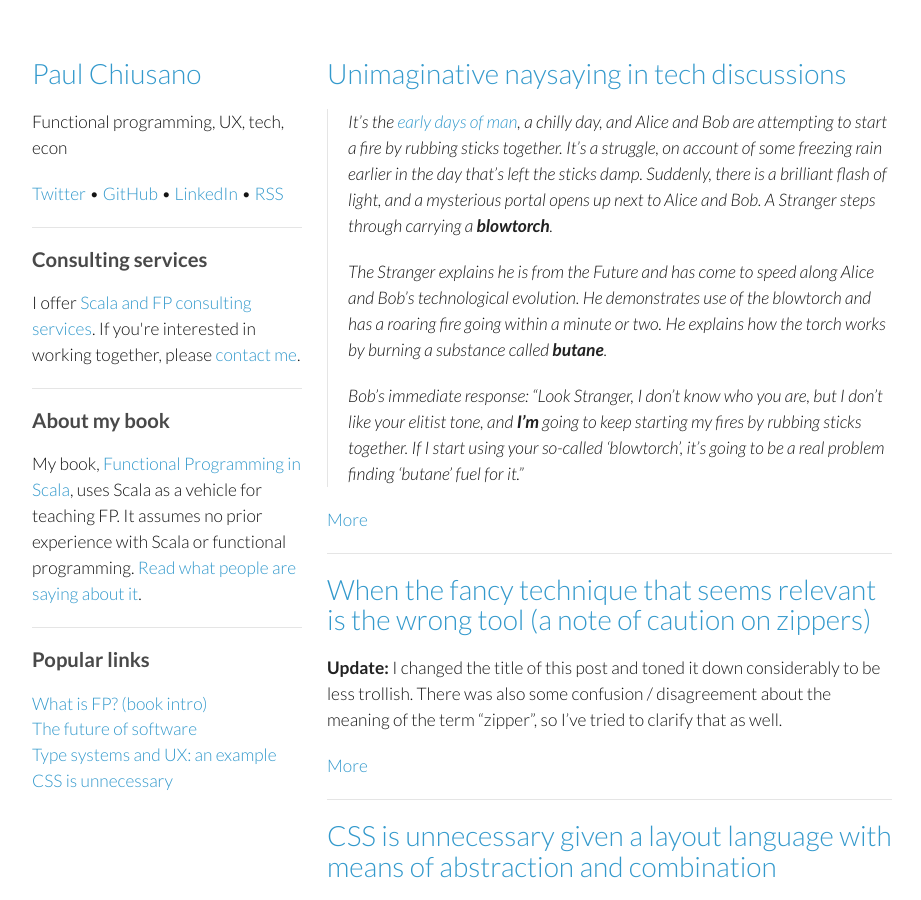
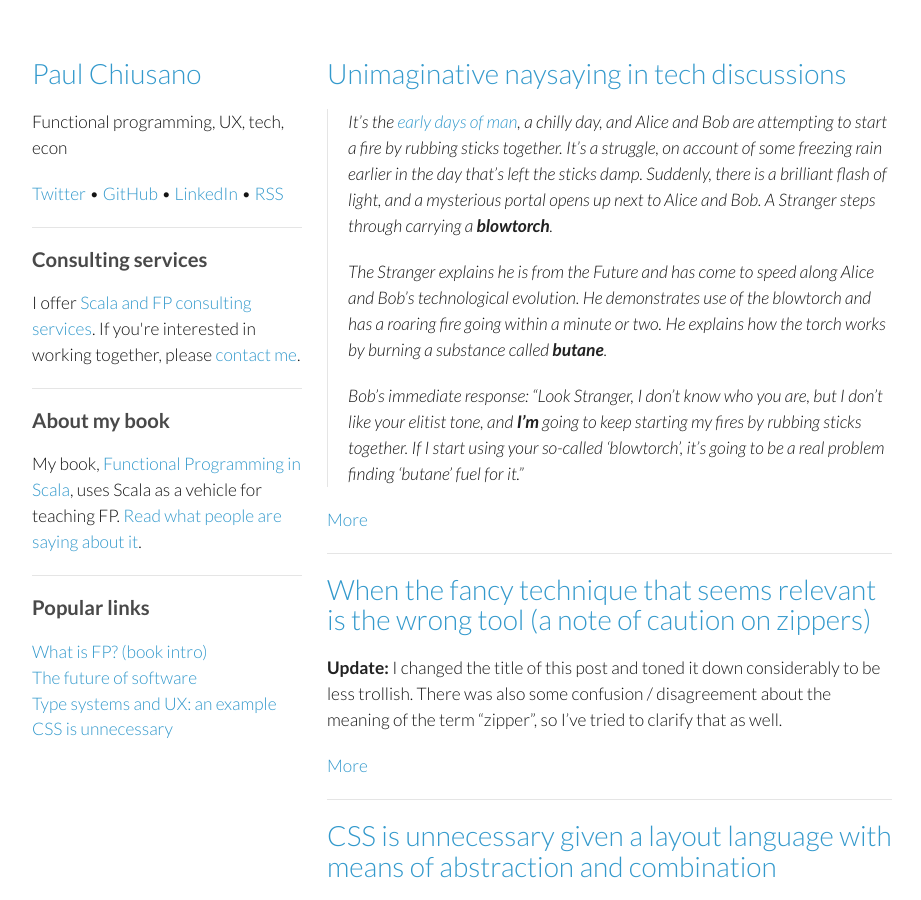
Before and after one commit to pchiusano/pchiusano.github.io, a Jekyll site: the page built from index.html, in a window 1280 px wide and 900 px high. Shown: the whole window, without its empty margins (178-1099 px from the left). Built offline with Jekyll 4.4.1, drawn with Linux system fonts in a browser that asks for light colours; the list of posts is cut into pages by our own code.

Commit message:
Update header.html

```diff
--- a/_includes/header.html
+++ b/_includes/header.html
@@ -18,7 +18,7 @@
         <h3>About my book</h3>
         <p>
           My book, <a href="http://manning.com/bjarnason">Functional Programming in Scala</a>,
-          uses Scala as a vehicle for teaching FP. It assumes no prior experience with Scala or functional programming.
+          uses Scala as a vehicle for teaching FP.
           <a href="https://twitter.com/psnively/status/303901171142234113">Read</a>
           <a href="https://twitter.com/pk11/status/324137457517998080">what</a>
           <a href="https://twitter.com/boia01/status/276202457674174466">people</a>
```
